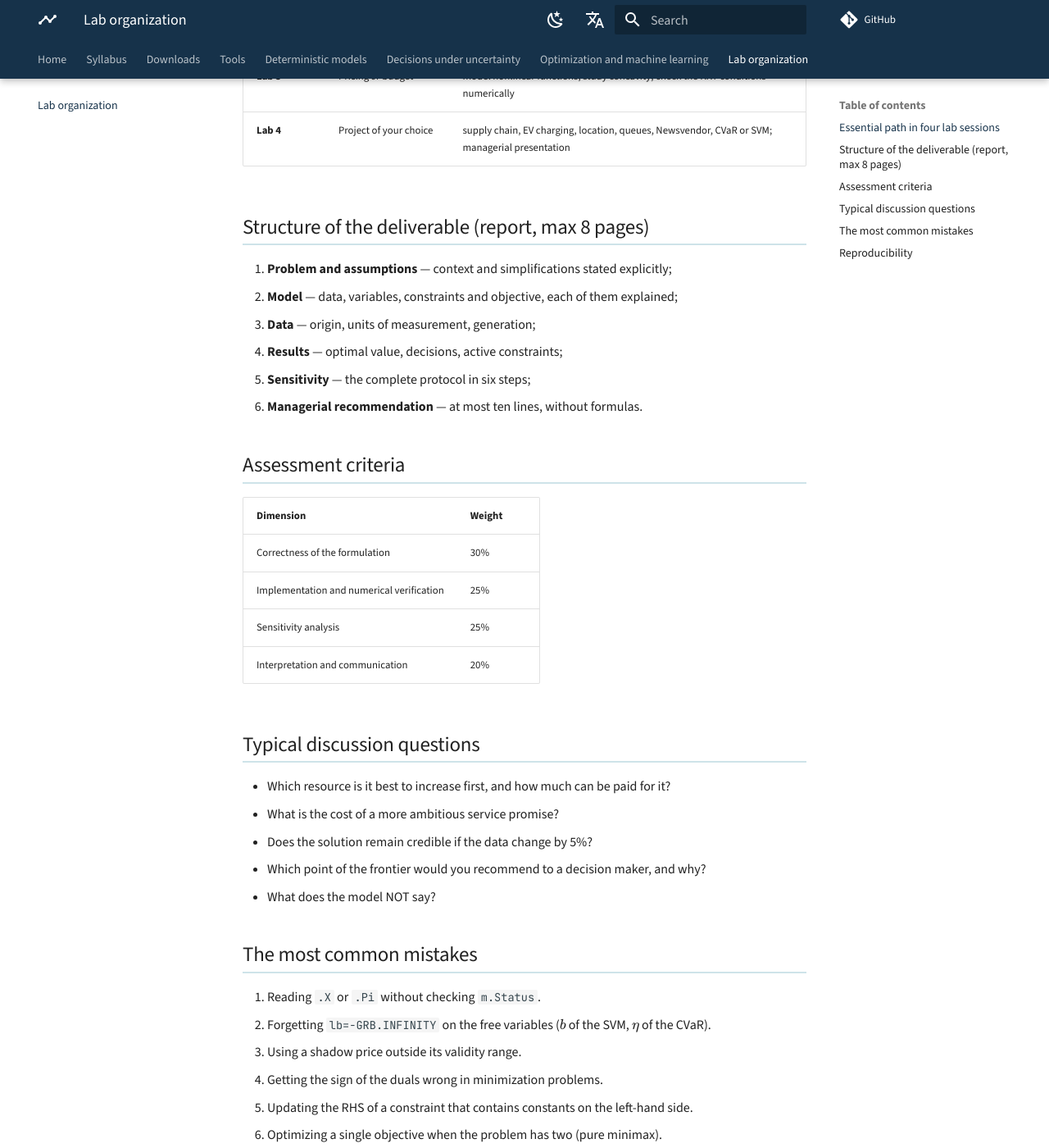
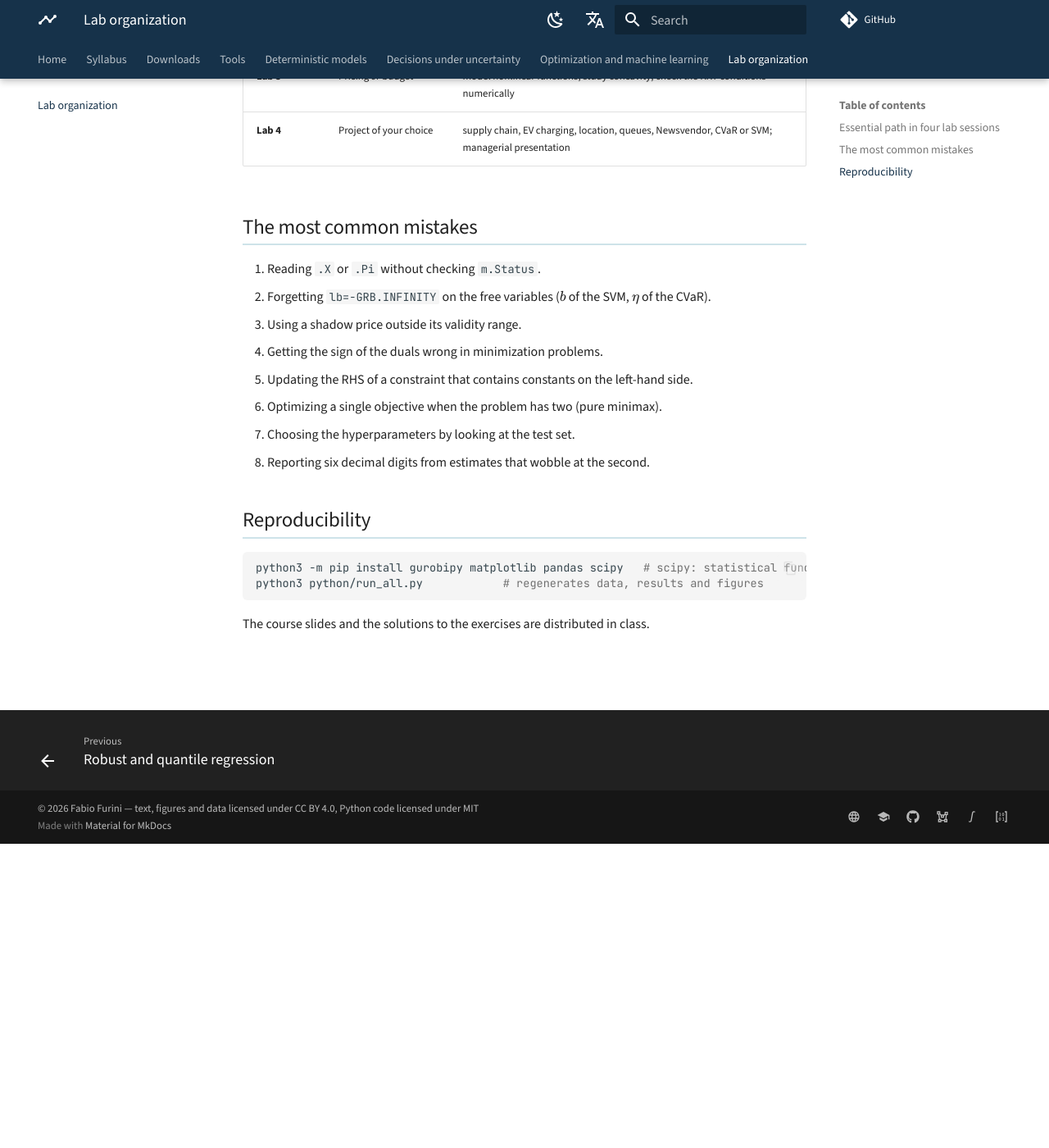
Before and after one commit to fabiofurini/operations-research-lab, an MkDocs documentation site: the page built from docs/organization.md, in a window 1280 px wide and 1400 px high, scrolled down 371 px. Shown: the whole window at 82% size. Built offline with MkDocs 1.6.1 and Material for MkDocs 9.7.7, drawn with Linux system fonts in a browser that asks for light colours; comment, search, counter and statistics services are not loaded.

Commit message:
Tolte le modalità d'esame; dispense e slide aggiornate
Co-Authored-By: Claude Opus 5.5 <noreply@anthropic.com>

```diff
--- a/docs/organization.md
+++ b/docs/organization.md
@@ -8,32 +8,6 @@
 | **Lab 2** | Markowitz | build a convex QP; plot a frontier; discuss the fragility of the estimates |
 | **Lab 3** | Pricing *or* budget | model nonlinear functions; study concavity; check the KKT conditions numerically |
 | **Lab 4** | Project of your choice | supply chain, EV charging, location, queues, Newsvendor, CVaR or SVM; managerial presentation |
-
-## Structure of the deliverable (report, max 8 pages)
-
-1. **Problem and assumptions** — context and simplifications stated explicitly;
-2. **Model** — data, variables, constraints and objective, each of them explained;
-3. **Data** — origin, units of measurement, generation;
-4. **Results** — optimal value, decisions, active constraints;
-5. **Sensitivity** — the complete protocol in six steps;
-6. **Managerial recommendation** — at most ten lines, without formulas.
-
-## Assessment criteria
-
-| Dimension | Weight |
-|---|---|
-| Correctness of the formulation | 30% |
-| Implementation and numerical verification | 25% |
-| Sensitivity analysis | 25% |
-| Interpretation and communication | 20% |
-
-## Typical discussion questions
-
-- Which resource is it best to increase first, and how much can be paid for it?
-- What is the cost of a more ambitious service promise?
-- Does the solution remain credible if the data change by 5%?
-- Which point of the frontier would you recommend to a decision maker, and why?
-- What does the model NOT say?
 
 ## The most common mistakes
 
--- a/docs/syllabus.md
+++ b/docs/syllabus.md
@@ -35,8 +35,8 @@ covered. Every chapter has its own page, its own Python script and its own
 
 **The course**
 
-16. [Organization of the lab](organization.md) — lab sessions, submissions,
-    assessment, mistakes to avoid
+16. [Organization of the lab](organization.md) — lab sessions and mistakes
+    to avoid
 
 ---
 
```
Also changed, not shown: docs/downloads.md (+5 -0 lines), 7 other files.
